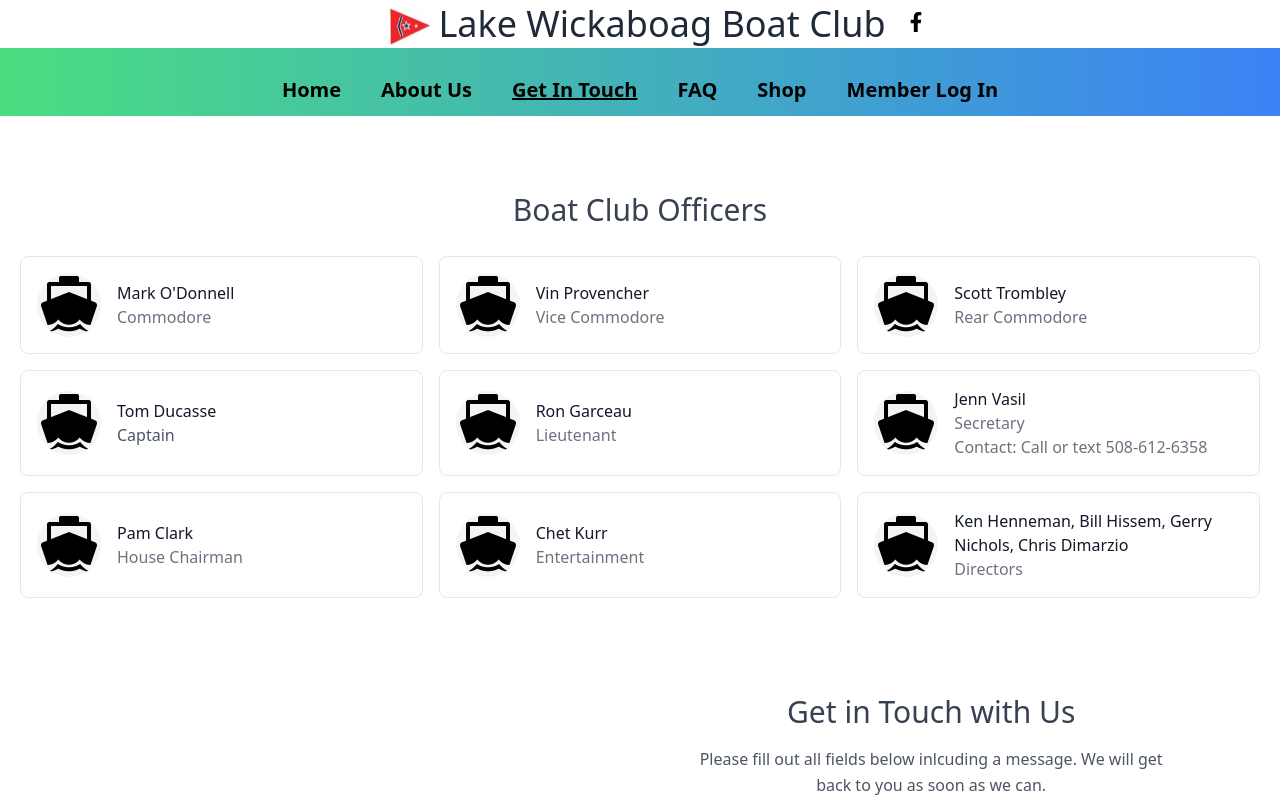
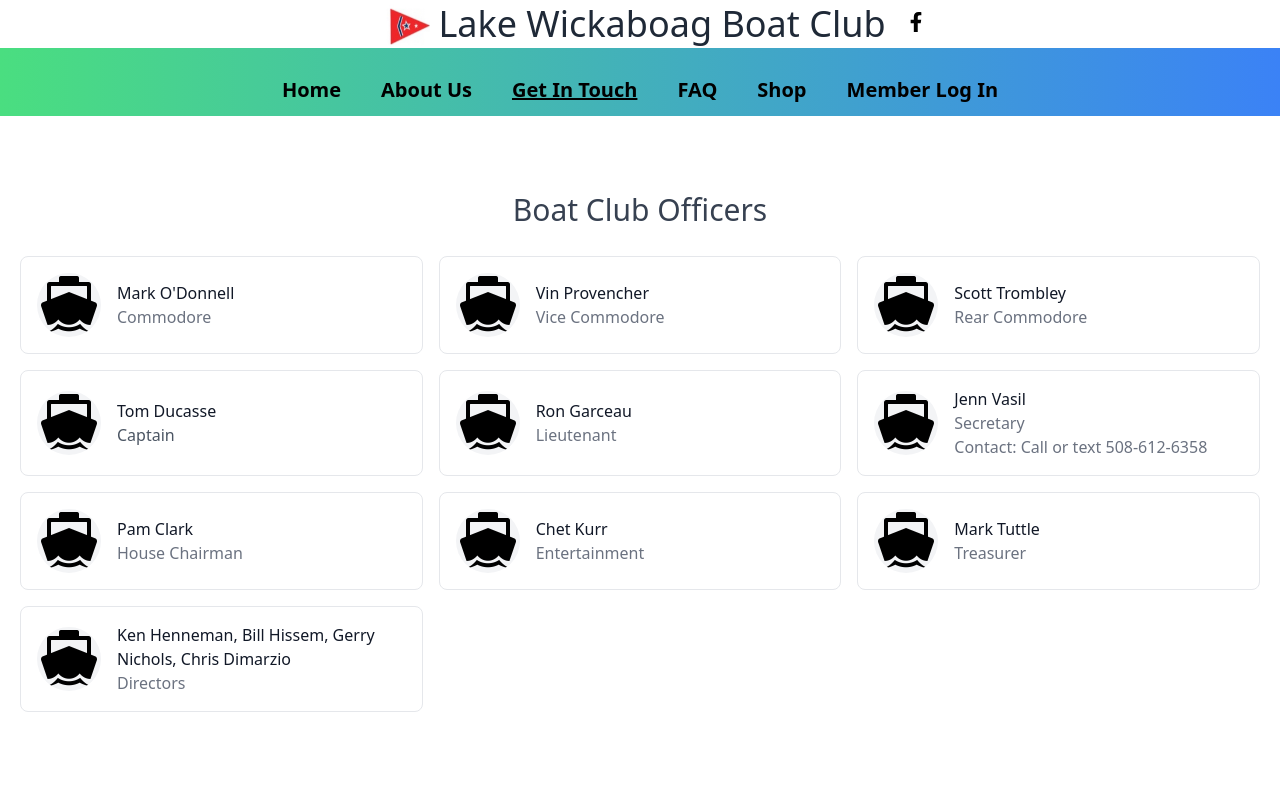
Before and after one commit to jfvasil/boatClub-React, a React (Create React App) app in the folder Client/: page /Form in a window 1280 px wide. Shown: the top 800 px of the page. Built offline with nearby package versions, Linux system fonts and the light colour scheme.

Commit message:
added new officer

```diff
--- a/Client/src/components/mainComponents/ContactList.js
+++ b/Client/src/components/mainComponents/ContactList.js
@@ -85,6 +85,15 @@
         <div className="h-full flex items-center border-gray-200 border p-4 rounded-lg">
           <img alt="team" className="w-16 h-16 bg-gray-100 object-cover object-center flex-shrink-0 rounded-full mr-4" src={boatIcon}></img>
           <div className="flex-grow">
+            <h2 className="text-gray-900 title-font font-medium">Mark Tuttle</h2>
+            <p className="text-gray-500">Treasurer</p>
+          </div>
+        </div>
+      </div>
+      <div className="p-2 lg:w-1/3 md:w-1/2 w-full">
+        <div className="h-full flex items-center border-gray-200 border p-4 rounded-lg">
+          <img alt="team" className="w-16 h-16 bg-gray-100 object-cover object-center flex-shrink-0 rounded-full mr-4" src={boatIcon}></img>
+          <div className="flex-grow">
             <h2 className="text-gray-900 title-font font-medium">Ken Henneman, Bill Hissem, Gerry Nichols, Chris Dimarzio</h2>
             <p className="text-gray-500">Directors</p>
           </div>
```
